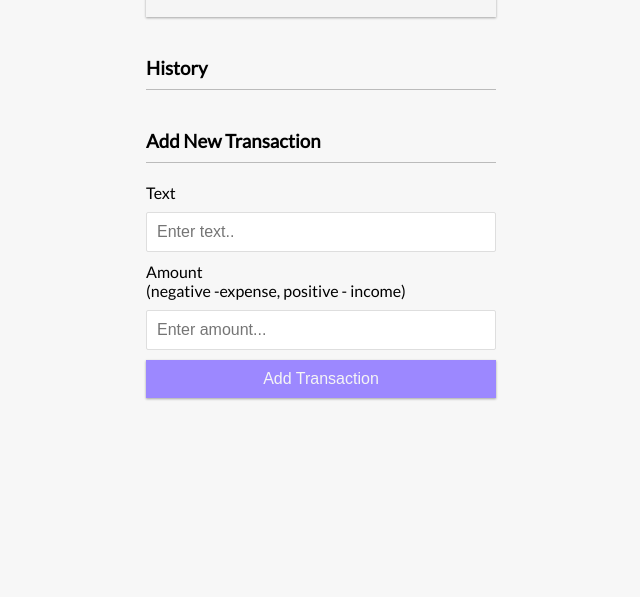
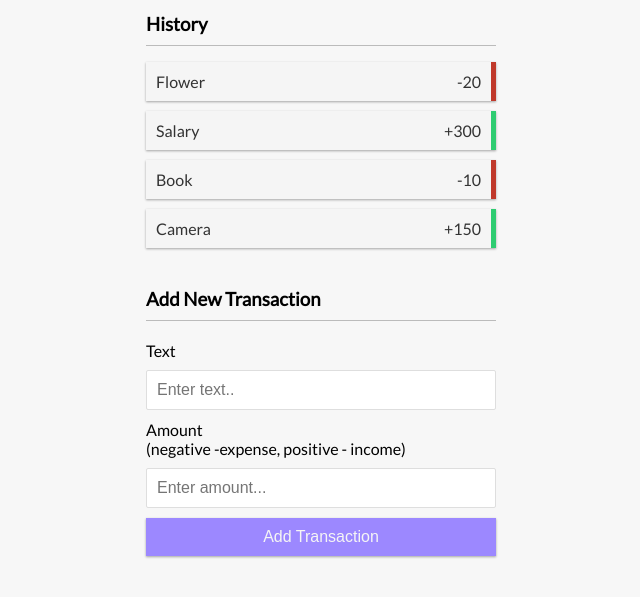
Before and after one commit to Sarahcav97/expense-tracker, a plain HTML site: page index.html in a window 1280 px wide. Shown: the part 297-894 px from the top of the page, without its empty margins (319-959 px from the left). Before the commit the page ends 800 px from the top, so only its background shows below. Drawn offline with Linux system fonts and the light colour scheme.

Commit message:
start for javascript functions in transaction DOM

```diff
--- a/script.js
+++ b/script.js
@@ -0,0 +1,37 @@
+const balance = document.getElementById('balance');
+const money_plus = document.getElementById('money-plus');
+const money_minus = document.getElementById('money-minus');
+const list = document.getElementById('list');
+const form = document.getElementById('form');
+const text = document.getElementById('text');
+const amount = document.getElementById('amount');
+
+const dummyTransactions = [
+	{ id: 1, text: 'Flower', amount: -20 },
+	{ id: 2, text: 'Salary', amount: 300 },
+	{ id: 3, text: 'Book', amount: -10 },
+	{ id: 4, text: 'Camera', amount: 150 },
+];
+
+let transactions = dummyTransactions;
+
+//add transactions to DOM list
+function addTransactionDOM(transaction) {
+	//get sign
+	const sign = transaction.amount < 0 ? '-' : '+';
+
+	const item = document.createElement('li');
+	//add class based on value
+	item.classList.add(transaction.amount < 0 ? 'minus' : 'plus');
+	item.innerHTML = `${transaction.text}<span>${sign}${Math.abs(
+		transaction.amount
+	)}</span> <button class="delete-btn">x</button>`;
+	list.appendChild(item);
+}
+// init app
+function init() {
+	list.innerHTML = '';
+	transactions.forEach(addTransactionDOM);
+}
+
+init();
--- a/style.css
+++ b/style.css
@@ -88,7 +88,7 @@ input[type='number'] {
 }
 .btn:focus,
 .delete-btn:focus {
-	outline: ;
+	outline: 0;
 }
 .list {
 	list-style-type: none;
```
